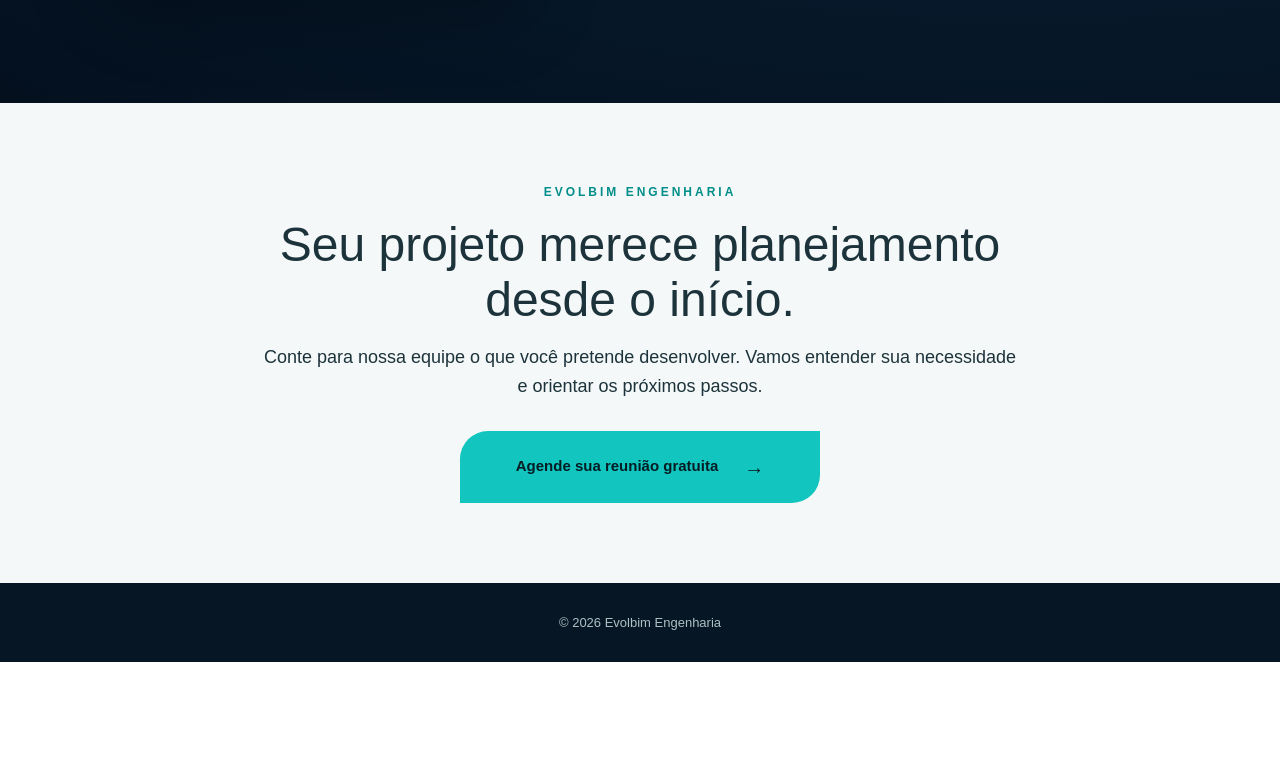
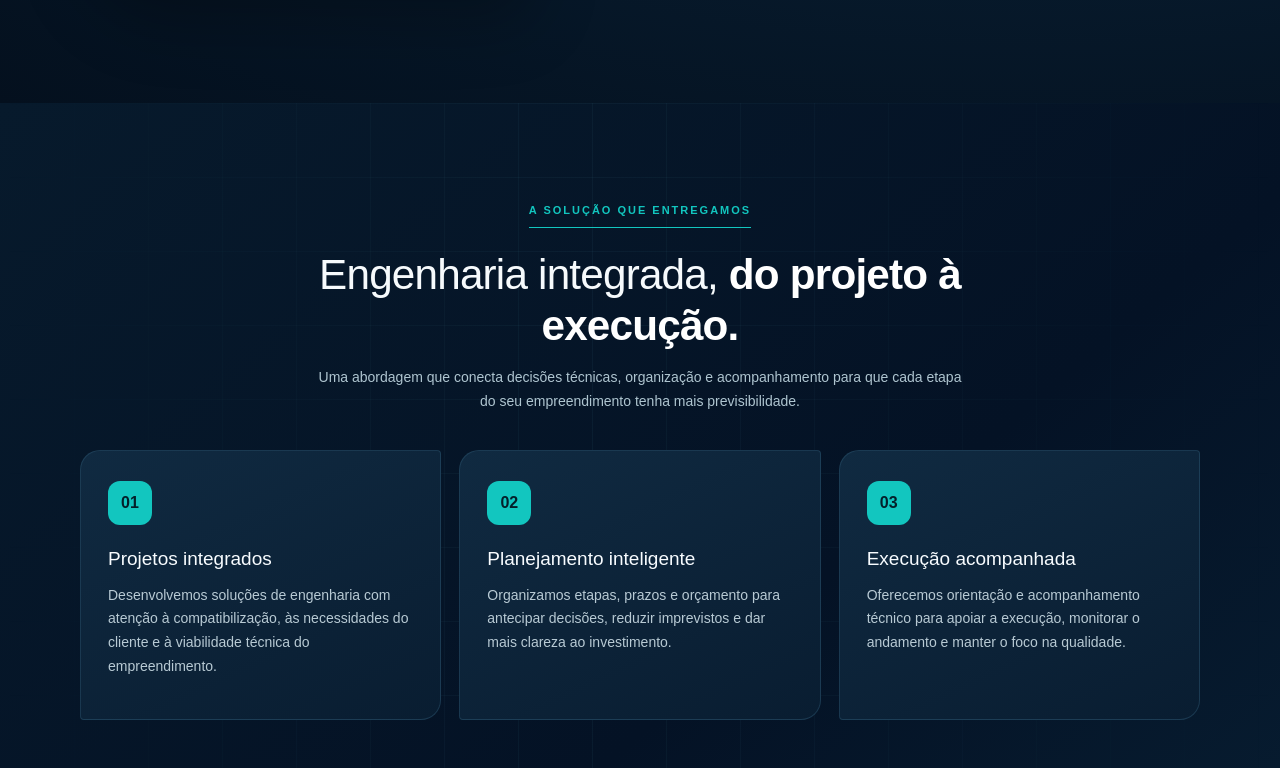
Before and after one commit to PedroDaEvolbim/evolbim-site, a Next.js app: page /solicitar-orcamento in a window 1280 px wide. Shown: the part 2012-2780 px from the top of the page. Before the commit the page ends 2674 px from the top, so only its background shows below. Built offline with nearby package versions, Linux system fonts and the light colour scheme.

Commit message:
Add integrated engineering solution section with three pillars

```diff
--- a/app/solicitar-orcamento/page.tsx
+++ b/app/solicitar-orcamento/page.tsx
@@ -67,6 +67,30 @@ export default function SolicitarOrcamento() {
           </div>
         </div>
       </section>
+      <section className="solution" aria-labelledby="solution-title">
+        <div className="solution-inner">
+          <span className="solution-kicker">A SOLUÇÃO QUE ENTREGAMOS</span>
+          <h2 id="solution-title">Engenharia integrada, <strong>do projeto à execução.</strong></h2>
+          <p className="solution-intro">Uma abordagem que conecta decisões técnicas, organização e acompanhamento para que cada etapa do seu empreendimento tenha mais previsibilidade.</p>
+          <div className="solution-grid">
+            <article className="solution-card">
+              <span className="solution-index">01</span>
+              <h3>Projetos integrados</h3>
+              <p>Desenvolvemos soluções de engenharia com atenção à compatibilização, às necessidades do cliente e à viabilidade técnica do empreendimento.</p>
+            </article>
+            <article className="solution-card">
+              <span className="solution-index">02</span>
+              <h3>Planejamento inteligente</h3>
+              <p>Organizamos etapas, prazos e orçamento para antecipar decisões, reduzir imprevistos e dar mais clareza ao investimento.</p>
+            </article>
+            <article className="solution-card">
+              <span className="solution-index">03</span>
+              <h3>Execução acompanhada</h3>
+              <p>Oferecemos orientação e acompanhamento técnico para apoiar a execução, monitorar o andamento e manter o foco na qualidade.</p>
+            </article>
+          </div>
+        </div>
+      </section>
       <section className="details" id="orcamento">
         <div className="details-inner">
           <p className="eyebrow">EVOLBIM ENGENHARIA</p>
@@ -118,6 +142,20 @@ export default function SolicitarOrcamento() {
         .challenge-cta{display:inline-flex;align-items:center;justify-content:center;gap:24px;margin-top:17px;padding:18px 25px;min-height:56px;border-radius:22px 3px 22px 3px;background:#12c6bf;color:#06222a;font-size:13px;font-weight:800;text-decoration:none;letter-spacing:.3px;transition:transform .2s,background .2s,box-shadow .2s}
         .challenge-cta:hover{background:#3eddd4;transform:translateY(-2px);box-shadow:0 12px 24px #12c6bf33}.challenge-cta span{font-size:19px}
         @media(max-width:800px){.challenge{padding:70px 20px}.challenge-inner{grid-template-columns:1fr;gap:34px}.challenge-photo{min-height:330px;max-height:430px}.challenge-visual{max-width:440px}.challenge h2{font-size:clamp(29px,7vw,39px)}.challenge-copy p{font-size:14px}.challenge-cta{width:100%;max-width:370px}}
+        .solution{position:relative;overflow:hidden;padding:94px 24px 105px;background:linear-gradient(140deg,#071a2c 0%,#041225 65%,#071c30 100%);color:#f6fafc}
+        .solution:before{content:"";position:absolute;inset:0;pointer-events:none;background-image:linear-gradient(#3c74831a 1px,transparent 1px),linear-gradient(90deg,#3c74831a 1px,transparent 1px);background-size:74px 74px;mask-image:linear-gradient(90deg,transparent,#000 45%,transparent)}
+        .solution-inner{position:relative;max-width:1120px;margin:auto;text-align:center}
+        .solution-kicker{display:inline-block;font-size:11px;letter-spacing:2px;font-weight:700;color:#12c6bf;border-bottom:1px solid #12c6bf;padding-bottom:9px}
+        .solution h2{font-size:clamp(30px,3.3vw,43px);line-height:1.2;font-weight:400;letter-spacing:-.8px;margin:22px auto 15px;max-width:750px}
+        .solution h2 strong{font-weight:750;color:#fff}
+        .solution-intro{font-size:14px;line-height:1.7;color:#afc5d0;max-width:660px;margin:0 auto 36px}
+        .solution-grid{display:grid;grid-template-columns:repeat(3,minmax(0,1fr));gap:18px;text-align:left}
+        .solution-card{background:linear-gradient(155deg,#102a41,#091d31);border:1px solid #28506988;border-radius:20px 4px 20px 4px;padding:30px 27px 32px;min-height:270px;transition:transform .25s,border-color .25s,box-shadow .25s}
+        .solution-card:hover{transform:translateY(-5px);border-color:#12c6bf;box-shadow:0 16px 38px #0004}
+        .solution-index{display:inline-grid;place-items:center;background:#12c6bf;color:#04202a;font-size:16px;font-weight:800;width:44px;height:44px;border-radius:12px}
+        .solution-card h3{font-size:19px;line-height:1.3;margin:22px 0 12px;color:#f8fcff}
+        .solution-card p{font-size:14px;line-height:1.7;margin:0;color:#b8cad4}
+        @media(max-width:750px){.solution{padding:68px 18px 75px}.solution-grid{grid-template-columns:1fr;gap:14px}.solution-card{min-height:0;padding:25px}.solution-intro{margin-bottom:28px}}
         .details{background:#f5f8f8;color:#1c333b;padding:80px 6%}.details-inner{max-width:760px;margin:auto;text-align:center}
         .eyebrow{color:#008e8a;letter-spacing:3px;font-size:12px;font-weight:bold}
         h2{font-size:clamp(30px,4vw,48px);line-height:1.15;margin:16px 0}.details p:not(.eyebrow){font-size:18px;line-height:1.6;margin-bottom:30px}
```
